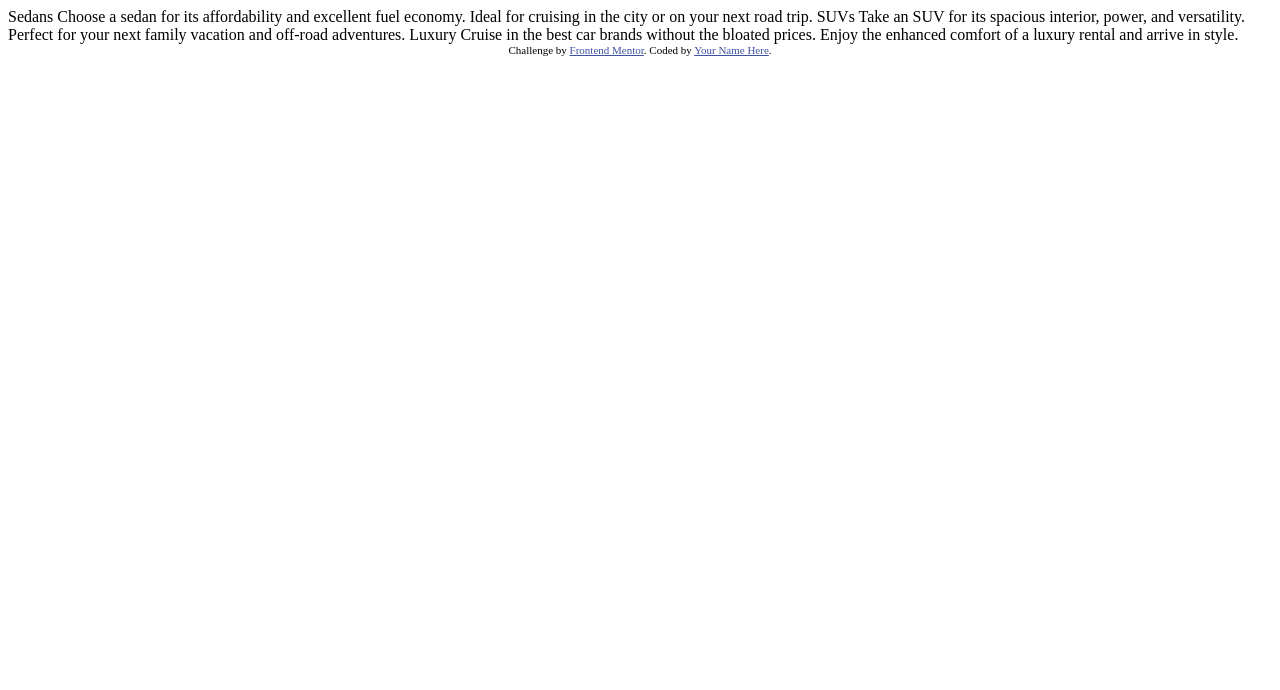
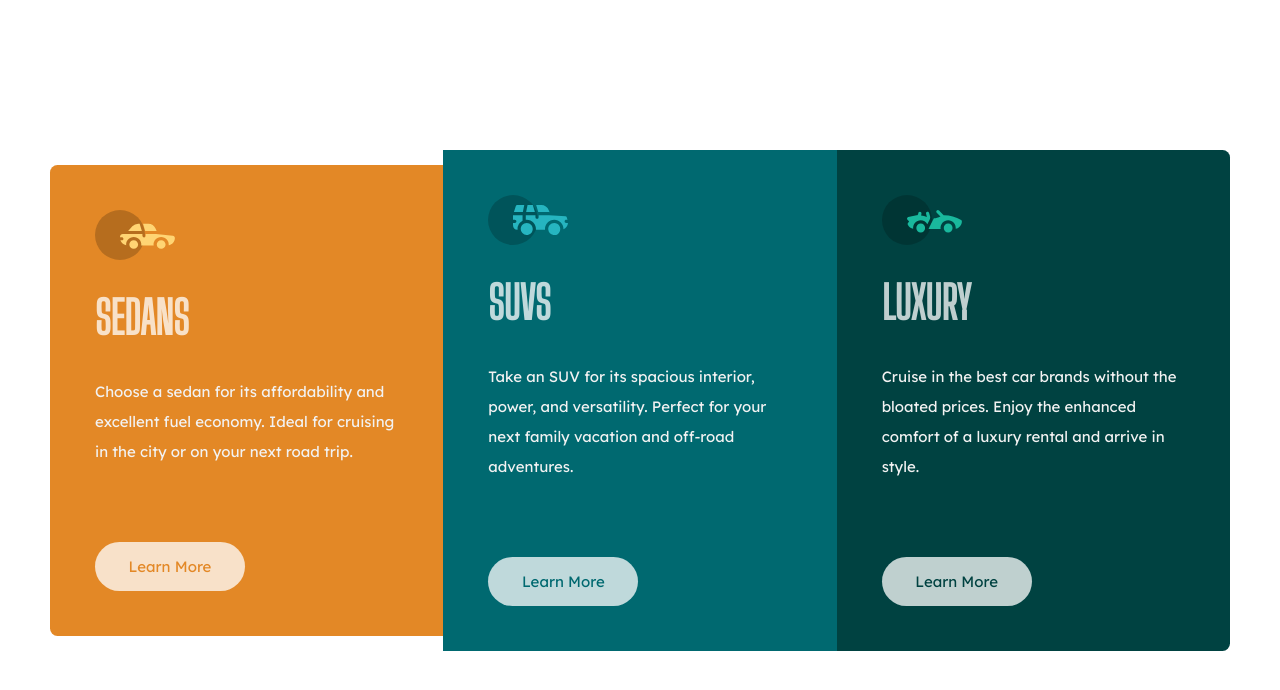
Before and after one commit to irwing/frontendmentor-challenges, a plain HTML site: page 3-column-preview-card-component-main/index.html in a window 1280 px wide. Drawn offline with Linux system fonts and the light colour scheme.

Commit message:
Complete 3-column preview card component

```diff
--- a/3-column-preview-card-component-main/assets/style.css
+++ b/3-column-preview-card-component-main/assets/style.css
@@ -0,0 +1,136 @@
+:root {
+  --bright_orange: hsl(31, 77%, 52%);
+  --dark_cyan: hsl(184, 100%, 22%);
+  --very_dark_cyan: hsl(179, 100%, 13%);
+  --white: hsla(0, 0%, 100%, 0.75);
+  --light_gray: hsl(0, 0%, 95%);
+}
+
+* {
+  margin: 0;
+  padding: 0;
+  font-size: 15px;
+  font-family: "Lexend Deca", sans-serif;
+}
+a {
+  text-decoration: none;
+  color: var(--white);
+}
+a:hover {
+  color: var(--cyan);
+}
+
+body {
+  background-color: var(--white);
+}
+
+.wrapper {
+  display: flex;
+  flex-direction: column;
+  align-items: center;
+  justify-content: center;
+  height: 100vh;
+  padding: 0 20px;
+}
+
+.container {
+  display: flex;
+  flex-direction: row;
+  align-items: center;
+  justify-content: center;
+  height: 100vh;
+  padding: 3em 2em;
+}
+
+.section {
+  display: flex;
+  flex-direction: column;
+  width: 100%;
+  padding: 3em 3em;
+  background: var(--dark_cyan);
+  align-items: stretch;
+}
+.section:first-child {
+  background: var(--bright_orange);
+  border-radius: 0.5em 0 0 0.5em;
+}
+.section:last-child {
+  background: var(--very_dark_cyan);
+  border-radius: 0 0.5em 0.5em 0;
+}
+.section img {
+  width: 80px;
+  height: auto;
+}
+.section h2 {
+  color: var(--white);
+  font-size: 3em;
+  padding: 0.7em 0 0.7em 0;
+  font-family: "Big Shoulders Display";
+  text-transform: uppercase;
+  font-weight: bold;
+}
+.section p {
+  margin: 0;
+  color: var(--light_gray);
+  line-height: 2em;
+  font-weight: lighter;
+  margin-bottom: 5em;
+}
+.section button {
+  background: var(--white);
+  color: var(--dark_cyan);
+  border: none;
+  padding: 1em;
+  border-radius: 4em;
+  cursor: pointer;
+  transition: all 0.2s ease-in-out;
+  width: 150px;
+}
+.section:first-child button {
+  color: var(--bright_orange);
+}
+.section:last-child button {
+  color: var(--very_dark_cyan);
+}
+.section button:hover {
+  background: #fff;
+}
+
+@media screen and (max-width: 764px) {
+  .wrapper {
+    padding: 0;
+    height: auto;
+    align-items: center;
+    justify-content: flex-start;
+  }
+  #feactures {
+  }
+  .container {
+    display: block;
+    flex-direction: column;
+    height: auto;
+  }
+  .section {
+    width: auto;
+    padding: 3em;
+  }
+  .section:first-child {
+    border-radius: 0.5em 0.5em 0 0;
+  }
+  .section:last-child {
+    border-radius: 0 0 0.5em 0.5em;
+  }
+  .section img {
+    width: 60px;
+  }
+  .section h2 {
+    font-size: 3em;
+    padding-bottom: 0em;
+  }
+  .section p {
+    font-size: 1em;
+    margin-bottom: 1.5em;
+    font-weight: lighter;
+  }
+}
--- a/3-column-preview-card-component-main/index.html
+++ b/3-column-preview-card-component-main/index.html
@@ -3,31 +3,42 @@
   <head>
     <meta charset="UTF-8" />
     <meta name="viewport" content="width=device-width, initial-scale=1.0" />
-    <!-- displays site properly based on user's device -->
-
     <link rel="icon" type="image/png" sizes="32x32" href="./images/favicon-32x32.png" />
-
     <title>Frontend Mentor | 3-column preview card component</title>
-
-    <!-- Feel free to remove these styles or customise in your own stylesheet 👍 -->
-    <style>
-      .attribution {
-        font-size: 11px;
-        text-align: center;
-      }
-      .attribution a {
-        color: hsl(228, 45%, 44%);
-      }
-    </style>
+    <link rel="stylesheet" href="./assets/style.css" />
+    <link href="https://fonts.googleapis.com/css2?family=Lexend+Deca&display=swap" rel="stylesheet" />
+    <link href="https://fonts.googleapis.com/css2?family=Big+Shoulders+Display&display=swap" rel="stylesheet" />
   </head>
   <body>
-    Sedans Choose a sedan for its affordability and excellent fuel economy. Ideal for cruising in the city or on your next road trip. SUVs
-    Take an SUV for its spacious interior, power, and versatility. Perfect for your next family vacation and off-road adventures. Luxury
-    Cruise in the best car brands without the bloated prices. Enjoy the enhanced comfort of a luxury rental and arrive in style.
-
-    <div class="attribution">
-      Challenge by <a href="https://www.frontendmentor.io?ref=challenge" target="_blank">Frontend Mentor</a>. Coded by
-      <a href="#">Your Name Here</a>.
+    <div class="wrapper">
+      <section id="features">
+        <div class="container">
+          <div class="section">
+            <img src="./images/icon-sedans.svg" alt="Sedans" />
+            <h2>Sedans</h2>
+            <p>
+              Choose a sedan for its affordability and excellent fuel economy. Ideal for cruising in the city or on your next road trip.
+            </p>
+            <button>Learn More</button>
+          </div>
+          <div class="section">
+            <img src="./images/icon-suvs.svg" alt="SUVs" />
+            <h2>SUVs</h2>
+            <p>
+              Take an SUV for its spacious interior, power, and versatility. Perfect for your next family vacation and off-road adventures.
+            </p>
+            <button>Learn More</button>
+          </div>
+          <div class="section">
+            <img src="./images/icon-luxury.svg" alt="Luxury" />
+            <h2>Luxury</h2>
+            <p>
+              Cruise in the best car brands without the bloated prices. Enjoy the enhanced comfort of a luxury rental and arrive in style.
+            </p>
+            <button>Learn More</button>
+          </div>
+        </div>
+      </section>
     </div>
   </body>
 </html>
```
